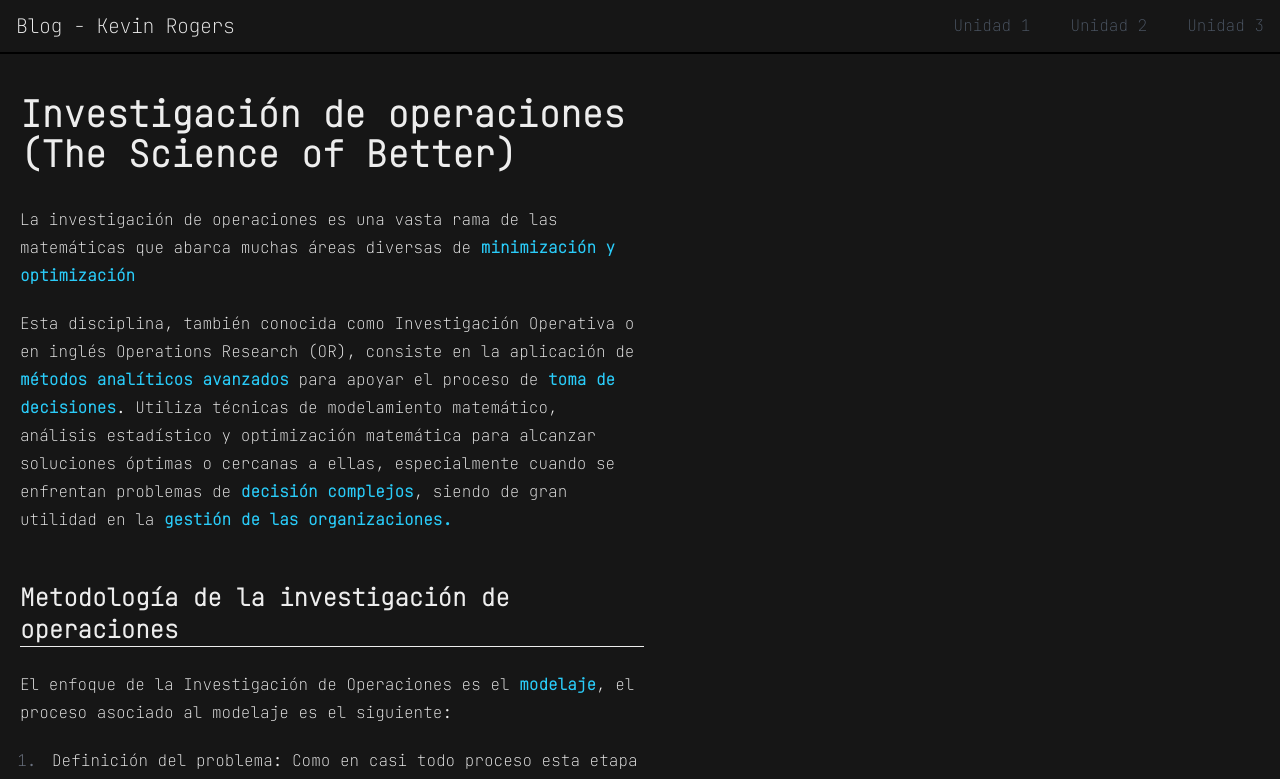
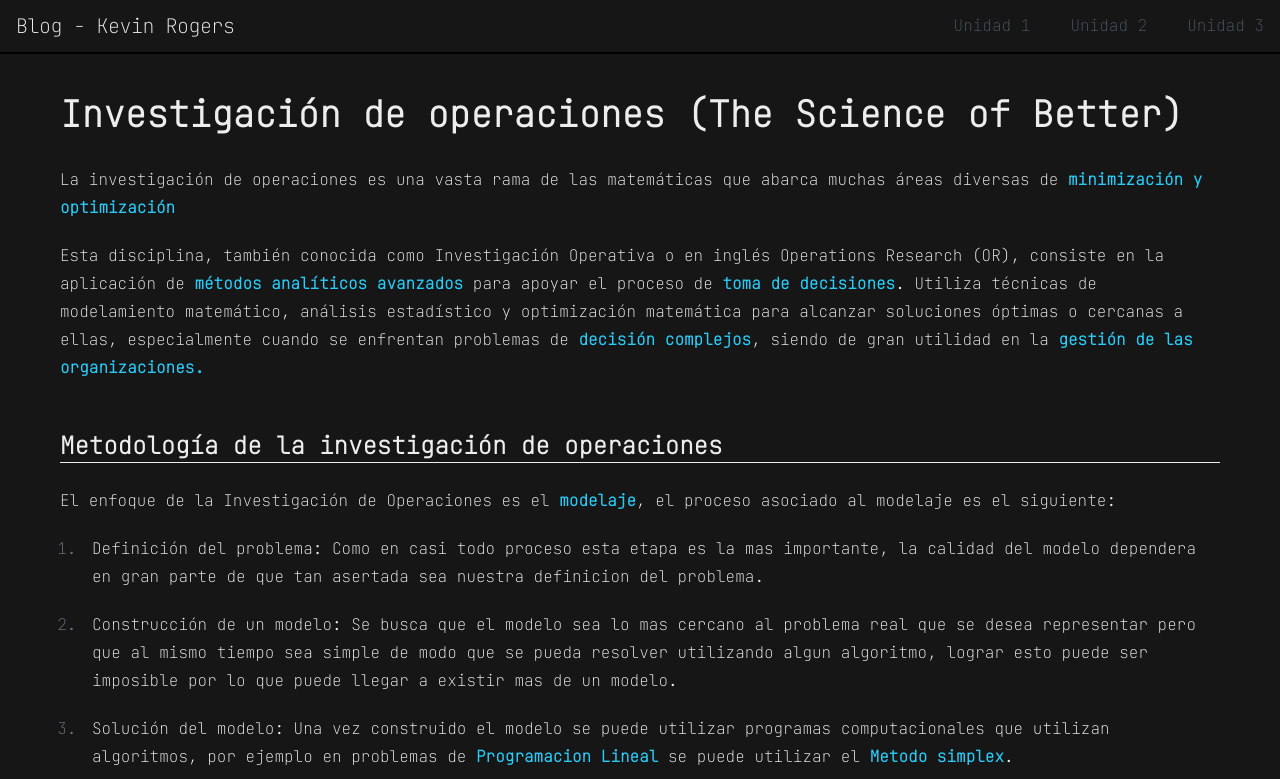
Before and after one commit to KORC-hub/portafolio_io, a Next.js app: page / in a window 1280 px wide. Shown: the top 779 px of the page. Built offline with nearby package versions, Linux system fonts and the light colour scheme.

Commit message:
update markdown

```diff
--- a/src/app/page.tsx
+++ b/src/app/page.tsx
@@ -37,7 +37,7 @@ export default function Home() {
 
     return (
         <div className="mx-5">
-            <div className="prose text-white max-w-2/3 items-center">
+            <div className="prose text-white max-w-full mx-10">
                 <Markdown>{markdownContent}</Markdown>
             </div>
             <h2 className="text-4xl">Unidades:</h2>
--- a/src/app/unit1/lineal-programming/page.tsx
+++ b/src/app/unit1/lineal-programming/page.tsx
@@ -38,7 +38,7 @@ export default function LinealProgramming() {
 
     return (
         <div className="my-10 mx-5">
-            <div className="prose text-white max-w-2/3 items-center">
+            <div className="prose text-white max-w-full mx-10">
                 <Markdown>{markdownContent}</Markdown>
             </div>
             <div>
```
